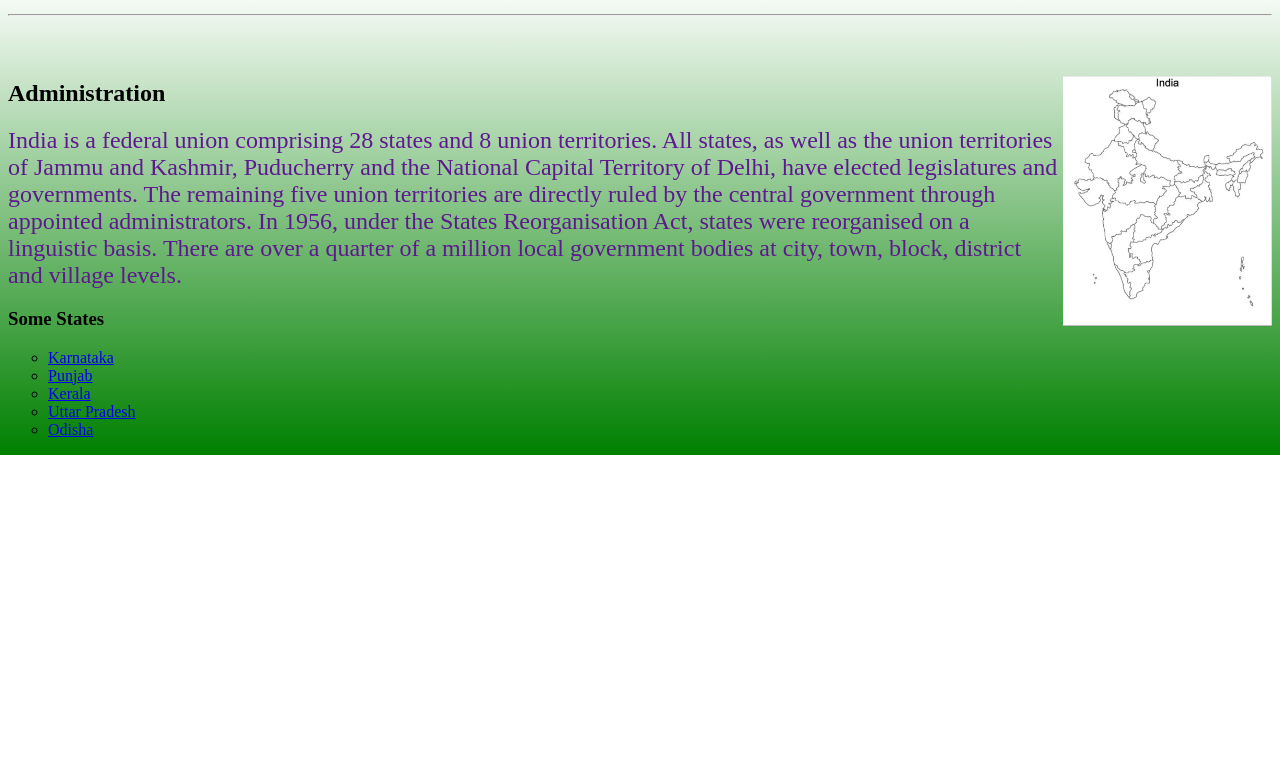
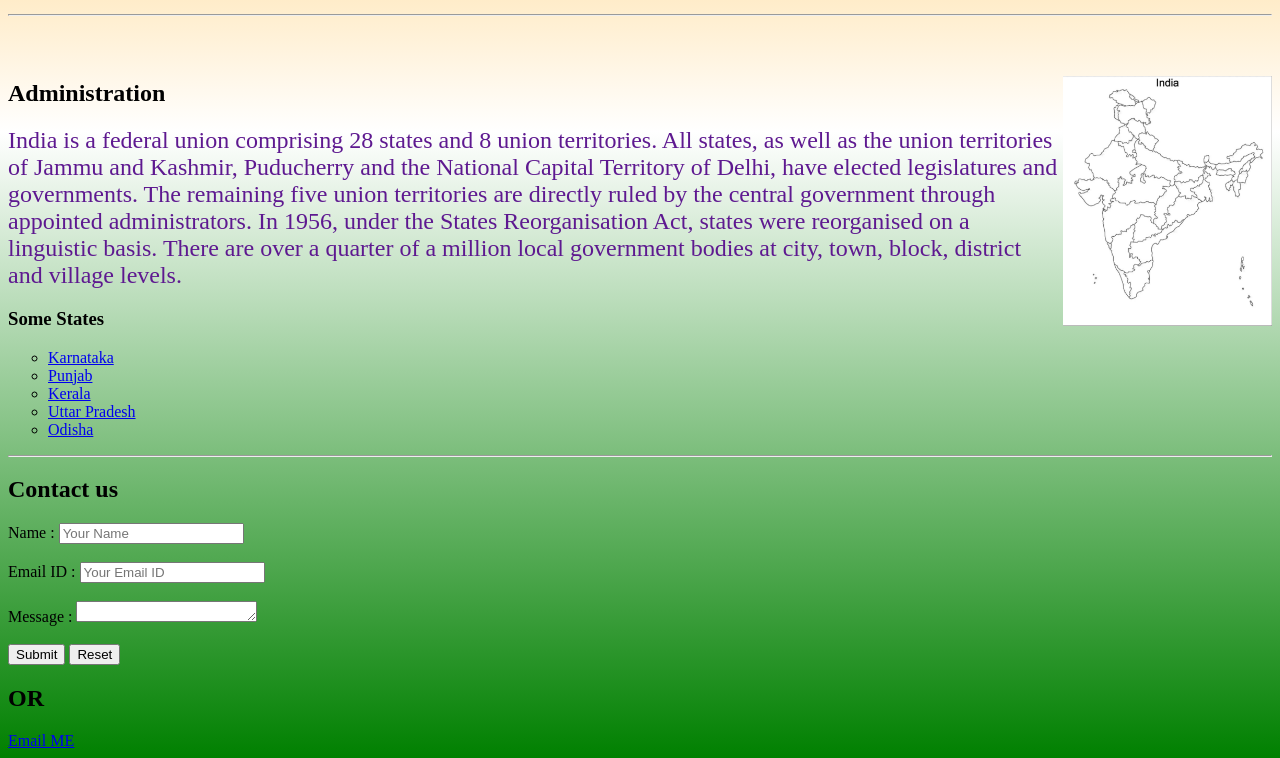
Before and after one commit to Agrim-Bansal/states-of-india-school-project, a plain HTML site: page index.html in a window 1280 px wide. Shown: the part 494-1252 px from the top of the page. Before the commit the page ends 949 px from the top, so only its background shows below. Drawn offline with Linux system fonts and the light colour scheme.

Commit message:
Almost finalised and added the contact-us form

```diff
--- a/index.html
+++ b/index.html
@@ -4,7 +4,7 @@
     <link rel="icon" href="src/tiranga.png">
 </head>
 
-<body backgroun>
+<body background="tiranga.jpg">
     <img src="src/india-globe.png" align="right">
     <h1 align="center">India</h1>
     <p>
@@ -64,8 +64,18 @@
         </ul>
 
     </p>
+    <hr>
 
+    <h2> Contact us </h2>
+    <form method="POST" action="https://agrimbansal.com/states-of-india/contact-us">
+    Name : <input placeholder="Your Name"> <br /><br />
+    Email ID : <input placeholder="Your Email ID"> <br/><br />
+    Message : <textarea rows=1> </textarea> <br/><br />
+    <input type="submit"> <input type="reset">
+    </form>
 
+    <h2> OR </h2>
+    <A href="mailto:school@agrimbansal.com">Email ME</A>
 
 </body>
 
```
